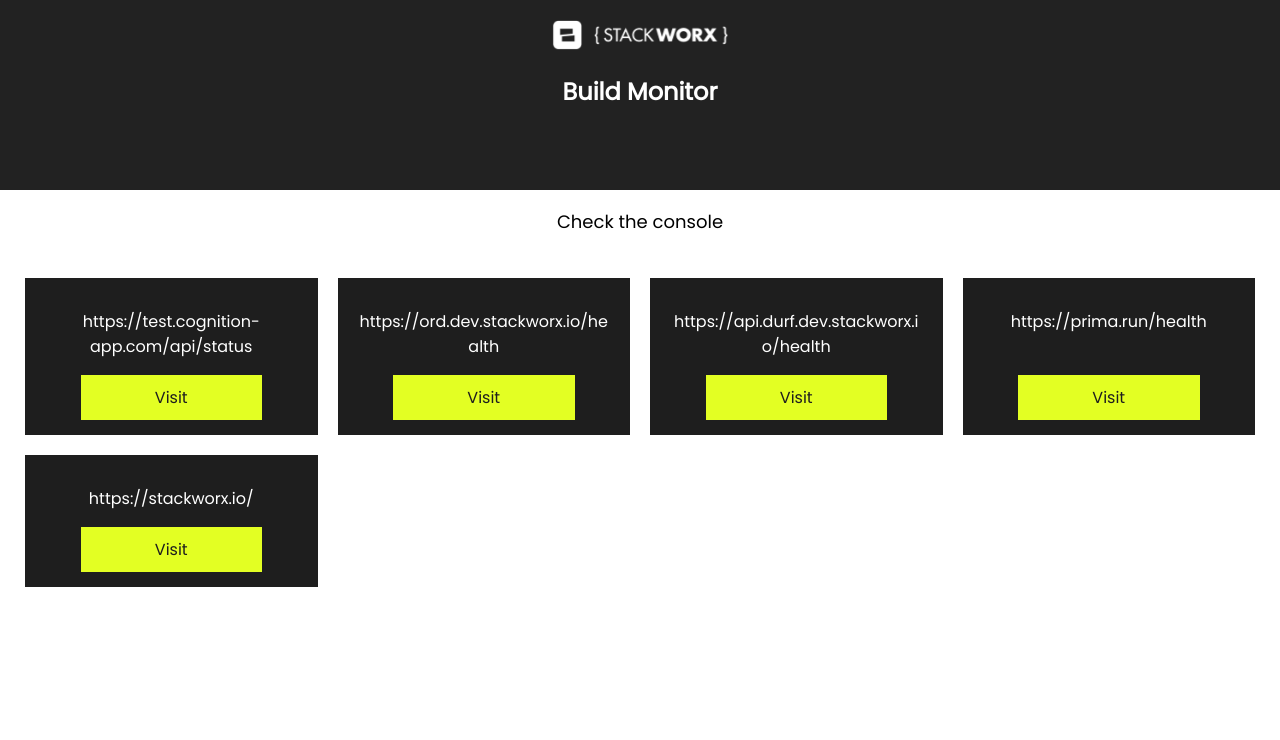
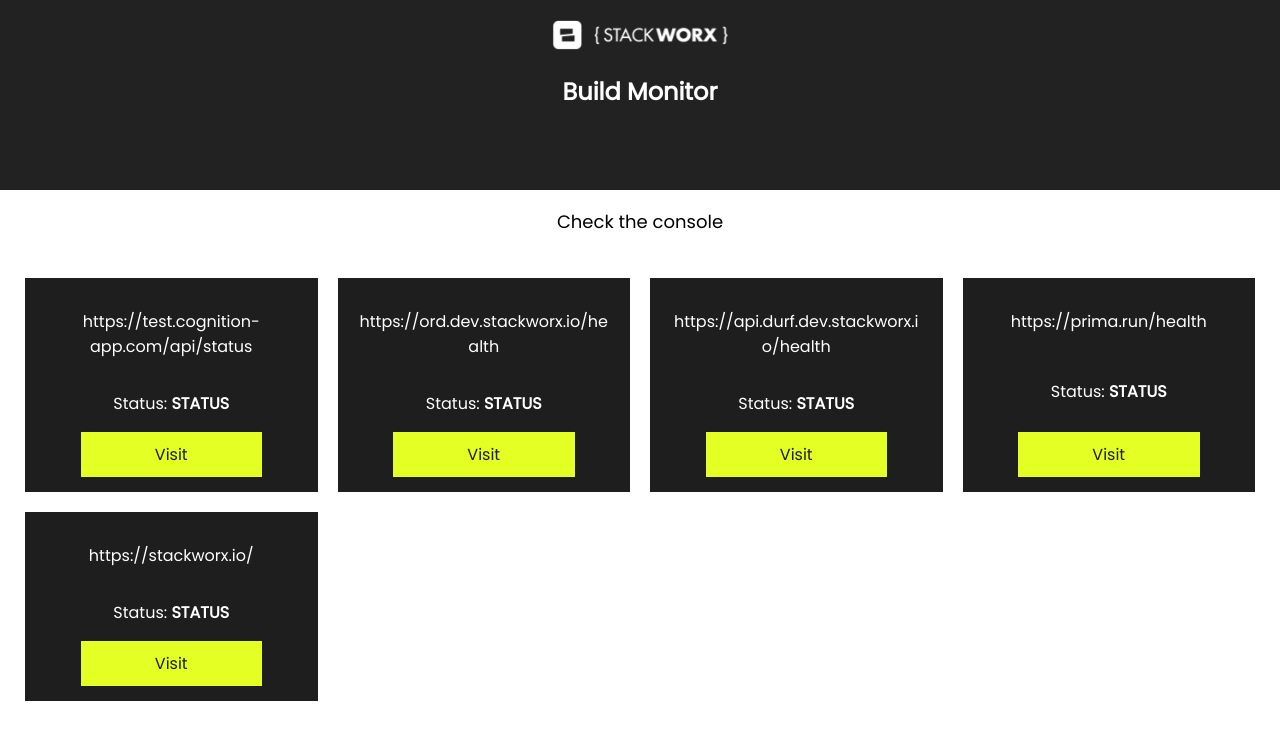
Before and after one commit to Redfloor/Stackworx-Build-Monitor, a React (Create React App) app: page / in a window 1280 px wide. Shown: the top 740 px of the page. Built offline with nearby package versions, Linux system fonts and the light colour scheme.

Commit message:
Style commits
Got the basic layout and styling down - just about everything in place for the functionality.

```diff
--- a/src/App.css
+++ b/src/App.css
@@ -46,6 +46,18 @@
   color:#E3FF23;
   border-radius:15px;
 }
+.status-text {
+  font-weight: 900;
+}
+.status-text.green {
+  color:#5f4;
+}
+.status-text.grey {
+  color:#679;
+}
+.status-text.red {
+  color:#f21;
+}
 .server-list {
 list-style: none;
 padding: 0px;
--- a/src/components/Server.js
+++ b/src/components/Server.js
@@ -4,6 +4,7 @@
   return (
     <li className="server-item">
       <p>{props.server}</p>
+      <p>Status: <span className="status-text">STATUS</span></p>
       <a href={props.server} target="_blank">Visit</a>
     </li>
   );
```
